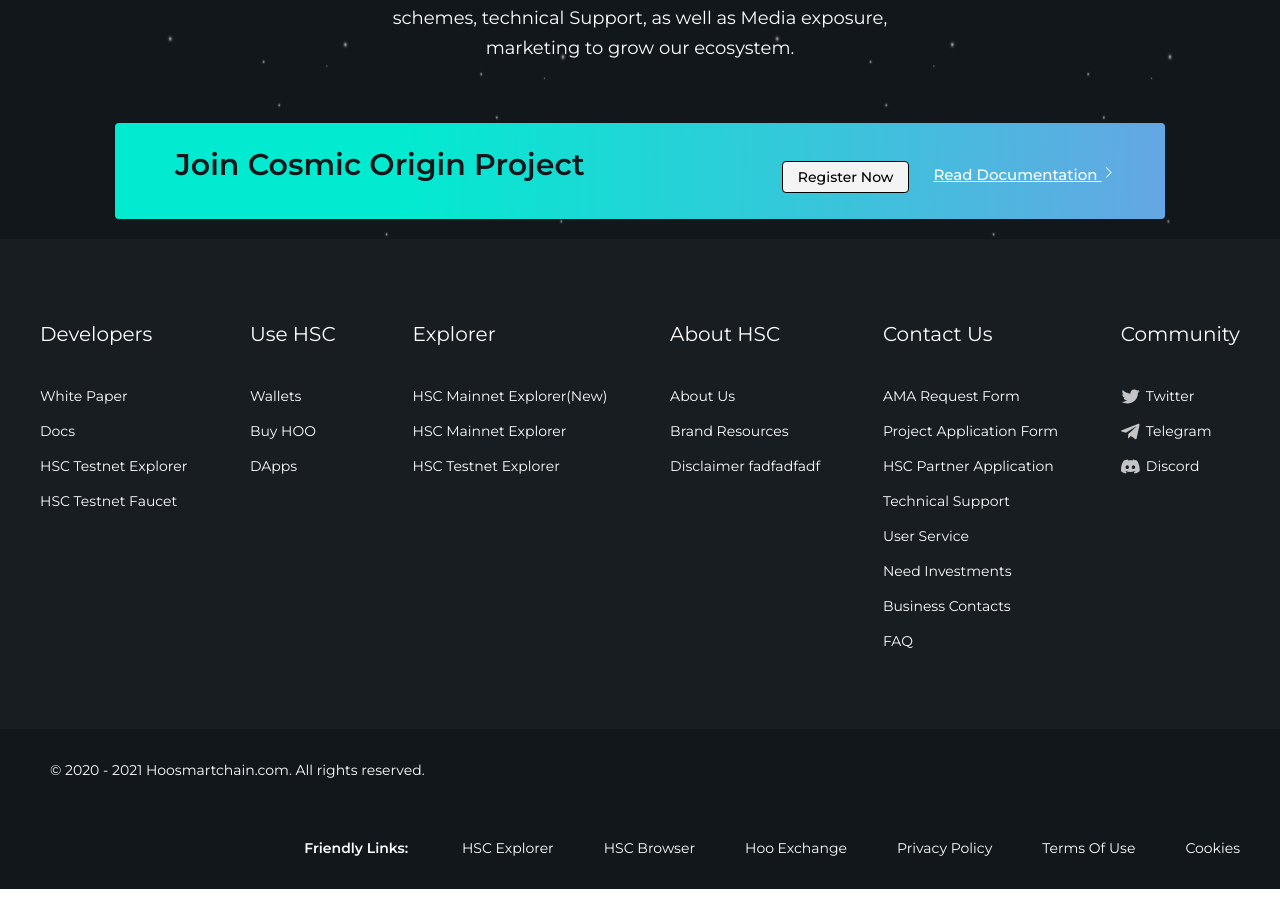
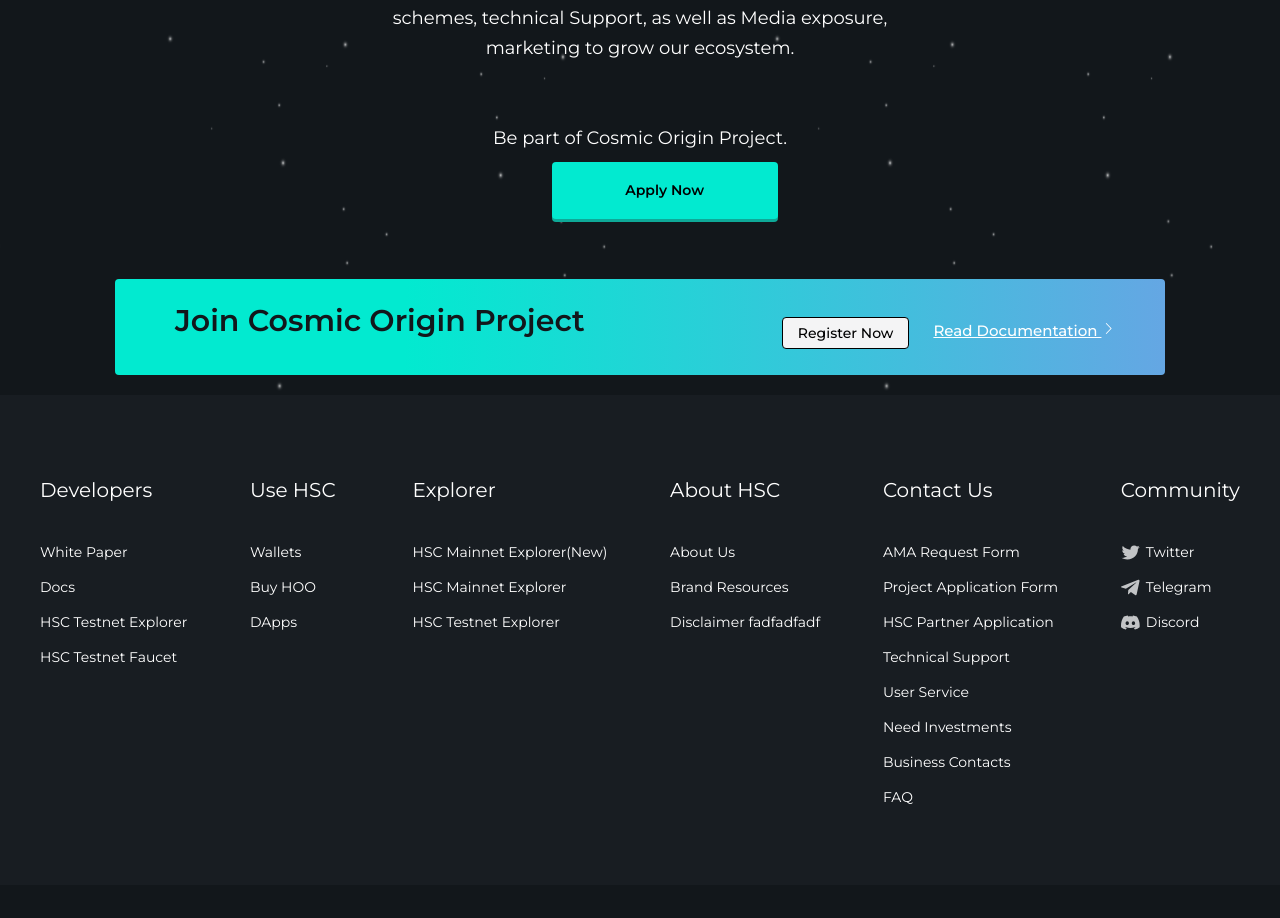
Before and after one commit to rizwanzaheer/hsc-revamp, a Vue app: page /hsc-revamp in a window 1280 px wide. Shown: the part 2284-3202 px from the top of the page. Before the commit the page ends 3173 px from the top, so only its background shows below. Built offline with nearby package versions, Linux system fonts and the light colour scheme.

Commit message:
Add the custom tab component for the cosmic project tab section Optimize/Clean up code etc

```diff
--- /dev/null
+++ b/src/components/CustomTabs.vue
@@ -0,0 +1,30 @@
+<template>
+    <el-tabs type="border-card" class="demo-tabs">
+        <el-tab-pane>
+            <template #label>
+                <span>
+                    <el-icon>
+                        <calendar />
+                    </el-icon>Route
+                </span>
+            </template>
+            Route
+        </el-tab-pane>
+        <el-tab-pane label="Config">Config</el-tab-pane>
+        <el-tab-pane label="Role">Role</el-tab-pane>
+        <el-tab-pane label="Task">Task</el-tab-pane>
+    </el-tabs>
+</template>
+
+<script setup>
+import { Calendar } from '@element-plus/icons-vue';
+</script>
+<style>
+.demo-tabs > .el-tabs__content {
+    padding: 32px;
+    background-color: #f4f5f7;
+    color: #6b778c;
+    font-size: 32px;
+    font-weight: 600;
+}
+</style>
--- a/src/pages/home/index.vue
+++ b/src/pages/home/index.vue
@@ -392,6 +392,27 @@
                     >We provide support to all developers though grants, bonus schemes, technical Support, as well as Media exposure, marketing to grow our ecosystem.</h5>
                 </el-col>
             </el-row>
+
+            <!-- cosmic tab section start  -->
+            <!-- <CustomTabs /> -->
+
+            <!-- cosmic tab section start  -->
+            <el-row :gutter="20" class="mt-20" justify="center">
+                <el-col :lg="12">
+                    <p
+                        class="text-white text-[18px] text-center leading-[30px]"
+                    >Be part of Cosmic Origin Project.</p>
+
+                    <el-col :span="12" :push="8">
+                        <CustomButton
+                            class="bg-[#02ead0] hover:bg-[#8FFDFF] hover:text-black mt-3 mr-[30px] justify:center w-[226px] h-[57px]"
+                            title="Apply Now"
+                            target="_blank"
+                            href="https://hoo.com"
+                        />
+                    </el-col>
+                </el-col>
+            </el-row>
             <!-- cosmic origin project section start -->
 
             <!-- Join cosmic section starts -->
@@ -437,8 +458,9 @@
     </el-main>
 </template>
 <script setup>
+import { ArrowRight } from '@element-plus/icons-vue';
 import CustomButton from '../../components/CustomButton.vue';
-import { ArrowRight } from '@element-plus/icons-vue';
+import CustomTabs from '../../components/CustomTabs.vue';
 </script>
 
 <style lang="scss">
```
